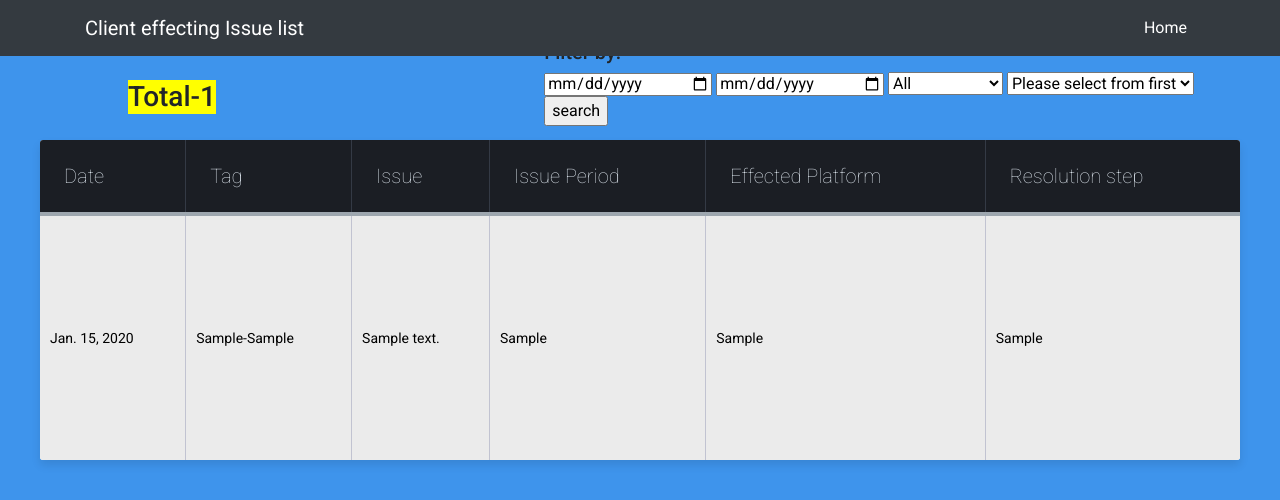
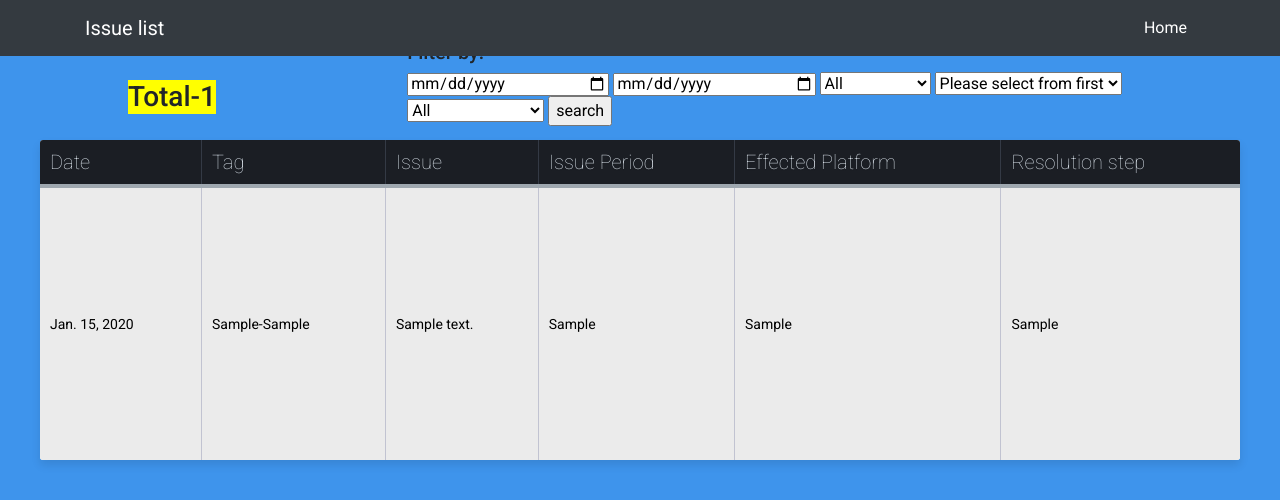
Before and after one commit to ranjanrak/Issuedoc, a Django app: page /issue/ in a window 1280 px wide. Shown: the top 500 px of the page. Run offline with Django 3.2, Linux system fonts and the light colour scheme; tables that the repository leaves empty hold one stand-in row (values such as "Sample post"); some libraries are stand-ins or nearby versions.

Commit message:
Added more issue content

```diff
--- a/helpdoc/forms.py
+++ b/helpdoc/forms.py
@@ -17,7 +17,7 @@ class ContentForm(ModelForm):
 class IssueForm(ModelForm):
     class Meta:
         model = Issue
-        fields = ['date','detail','rectify','tag','tag2','resolution','effected']
+        fields = ['date','detail','rectify','tag','tag2','resolution','effected','tag3']
 
 class UserForm(forms.ModelForm):
 	password =forms.CharField(widget=forms.PasswordInput)
--- a/helpdoc/models.py
+++ b/helpdoc/models.py
@@ -28,5 +28,6 @@ class Issue(models.Model):
 	rectify=models.CharField(max_length=50)
 	tag=models.CharField(max_length=50)
 	tag2=models.CharField(max_length=50)
+	tag3=models.CharField(max_length=50)
 	effected=models.CharField(max_length=50)
 	resolution=models.CharField(max_length=500)
--- a/helpdoc/templates/helpdoc/issue.html
+++ b/helpdoc/templates/helpdoc/issue.html
@@ -53,7 +53,7 @@ th {
   border-right: 1px solid #343a45;
   font-size:20px;
   font-weight: 100;
-  padding:24px;
+  padding:10px;
   text-align:left;
   text-shadow: 0 1px 1px rgba(0, 0, 0, 0.1);
   vertical-align:middle;
@@ -163,7 +163,7 @@ td.text-right {
 <body>
 <nav class="navbar navbar-expand-lg navbar-dark bg-dark fixed-top">
       <div class="container">
-        <a class="navbar-brand" href="#">Client effecting Issue list</a>
+        <a class="navbar-brand" href="#">Issue list</a>
         <button class="navbar-toggler" type="button" data-toggle="collapse" data-target="#navbarResponsive" aria-controls="navbarResponsive" aria-expanded="false" aria-label="Toggle navigation">
           <span class="navbar-toggler-icon"></span>
         </button>
@@ -190,13 +190,20 @@ td.text-right {
 <input type="date" name="date1" id="manage" />
 <select name="tag" id="tag">
 <option value="All">All</option>
-<option value="Q issue">Q issue</option>
+<option value="Q issue">Q</option>
 <option value="kite issue">Kite</option>
-<option value="Human error">Human error</option>
-<option value="TR">TR/Omnesys</option>
+<option value="Pi issue">Pi</option>
+<option value="Nest issue">Nest</option>
+<option value="kite/Pi/Nest">Kite/Pi/Nest</option>
 </select>
 <select name="tag2" id="tag2">
 <option >Please select from first</option>
+</select>
+<select name="tag3" id="tag3">
+<option value="All">All</option>
+<option value="Human">Human</option>
+<option value="Service">Service Provider</option>
+<option value="API">API</option>
 </select>
 <input value="search" input type="submit"/>
 </div>
--- a/helpdoc/views.py
+++ b/helpdoc/views.py
@@ -126,9 +126,10 @@ def creaissue(request):
 			detail = form.cleaned_data['detail']
 			tag = form.cleaned_data['tag']
 			tag2 = form.cleaned_data['tag2']
+			tag3 = form.cleaned_data['tag3']
 			effected = form.cleaned_data['effected']
 			resolution = form.cleaned_data['resolution']
-			store=Issue(date=date,detail=detail,rectify=rectify,tag=tag,resolution=resolution,effected=effected,tag2=tag2)
+			store=Issue(date=date,detail=detail,rectify=rectify,tag=tag,resolution=resolution,effected=effected,tag2=tag2,tag3=tag3)
 			store.save()
 			return redirect('https://helpdoc.herokuapp.com/issue/')
 	else:
@@ -190,10 +191,11 @@ def report_category(request):
 def jsondata(request):
 	""" Sending the JSON data for Ajax call """
 	data={
-	'Q':'T1 Holdings/avg,T2 Holdings/avg,Segment change,Settlement Holiday',
-	'kite':'Holdings,Market watch,Orders,Positions,Charts,Holdings/Orders/Positions,Orders/Positions,All',
-	'Human':'RMS,DP fileupload ',
-	'TR':'RMS process,fileupload',
+	'Q':'T1 Holdings/avg,T2 Holdings/avg,Position avg,Settlement Holiday,Others',
+	'kite':'Holdings,Login,Market watch,Orders,Positions,Charts,Holdings/Orders/Positions,Orders/Positions,RMS,All',
+	'Pi':'Holdings,Login,Market watch,Orders,Positions,Charts,All ',
+	'Nest':'Holdings,login,Orders,Positions,All',
+	'Kite/Pi/Nest':'Holdings,Orders,Positions,All',
 	'All':'All'
 	}
 	return JsonResponse(data)
```
Also changed, not shown: helpdoc/templates/helpdoc/creaissue.html (+11 -3 lines).
